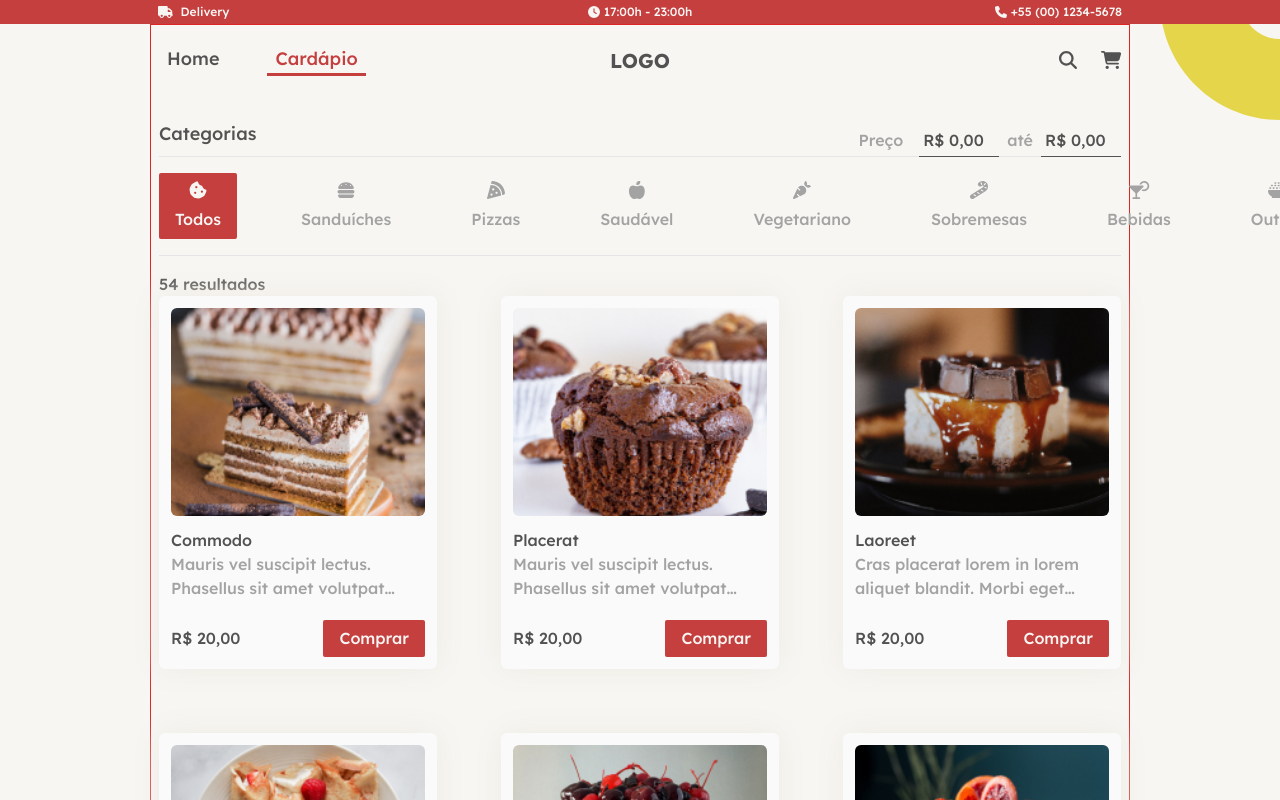
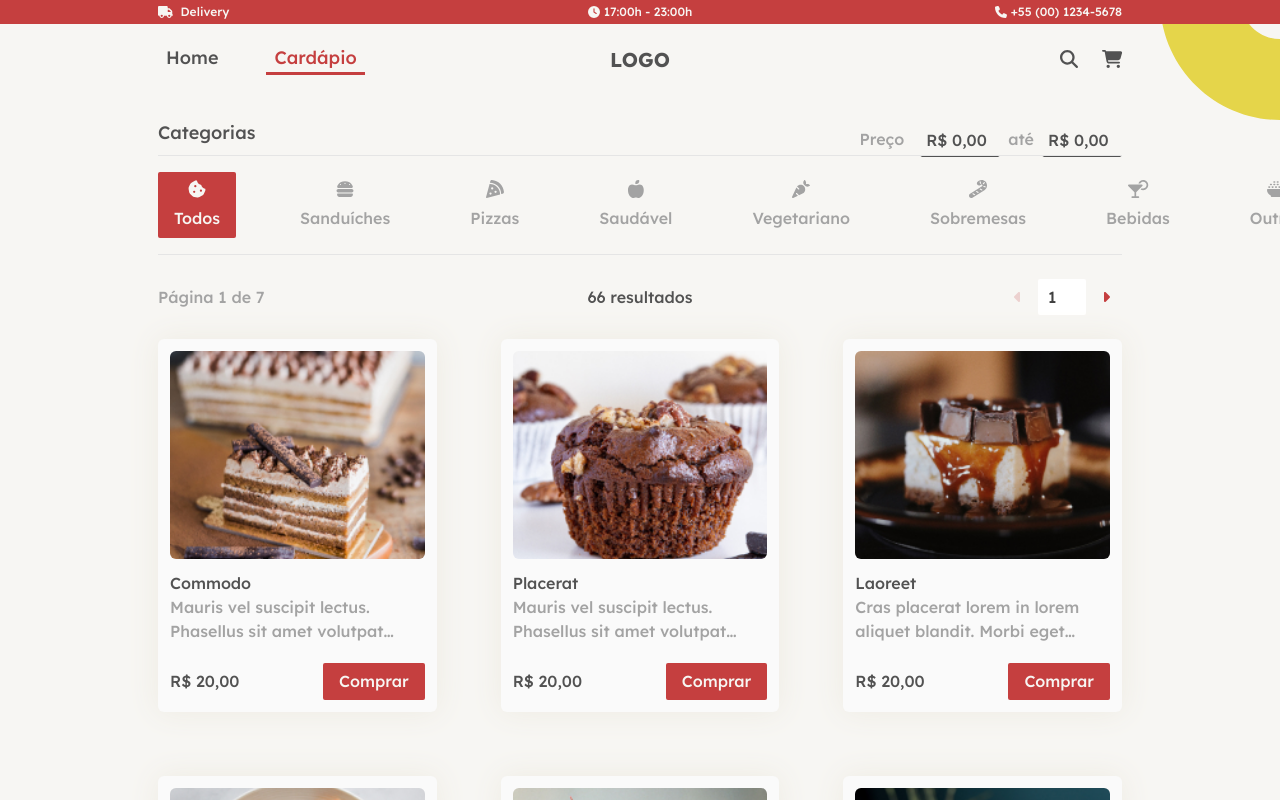
Before and after one commit to aridsm/food-app-2, a React (Vite) app: page /menu in a window 1280 px wide. Shown: the top 800 px of the page. Built offline with nearby package versions, Linux system fonts and the light colour scheme.

Commit message:
fix: ajustar paginação dos itens

```diff
--- a/src/components/General/Layout.tsx
+++ b/src/components/General/Layout.tsx
@@ -8,7 +8,7 @@ const Layout: React.FC<{ children: ReactNode }> = ({ children }) => {
   return (
     <div>
       <SubHeaderTop />
-      <div className="flex flex-col min-h-screen h-full max-w-[980px] mx-auto px-2 py-4 border border-red-600">
+      <div className="flex flex-col min-h-screen h-full max-w-[980px] mx-auto px-2 py-4 ">
         <Header />
         <main className="flex-1 py-10">
           <ArcSvg className="absolute top-2/3 -left-[70px] rotate-90" />
--- a/src/components/Menu/Results.tsx
+++ b/src/components/Menu/Results.tsx
@@ -1,17 +1,101 @@
-import { useState } from "react";
+import { useState, useEffect } from "react";
 import menuItems from "../../store/menuList";
 import MenuItem from "../../types/interfaces/menuItem";
 import classes from "./Results.module.css";
+import { FontAwesomeIcon } from "@fortawesome/react-fontawesome";
+import { faCaretLeft, faCaretRight } from "@fortawesome/free-solid-svg-icons";
+
+interface Page {
+  currentPage: number;
+  totalPages: number;
+}
+
+const itemsPerPage = 9;
 
 const Results: React.FC = () => {
   const [menuItemsList, setMenuItemsList] = useState<MenuItem[]>(menuItems);
+  const [shownMenuItems, setShownMenuItems] = useState<MenuItem[]>(() =>
+    menuItemsList.slice(0, itemsPerPage)
+  );
+  const [totalItems, setTotalItems] = useState<number>(menuItems.length);
+  const [page, setPage] = useState<Page>({
+    currentPage: 1,
+    totalPages: 1,
+  });
+
+  useEffect(() => {
+    setPage((state: Page) => {
+      const totalPages = Math.floor(totalItems / itemsPerPage);
+      return { ...state, totalPages };
+    });
+  }, [totalItems]);
+
+  useEffect(() => {
+    setShownMenuItems(() => {
+      const firstIndexToShow = (page.currentPage - 1) * itemsPerPage;
+      return menuItemsList.slice(
+        firstIndexToShow,
+        itemsPerPage + firstIndexToShow
+      );
+    });
+  }, [menuItemsList, page.currentPage]);
+
+  const onChangePage = (value: string) => {
+    setPage((state: Page) => {
+      const pageSelected: number =
+        Number(value) > page.totalPages ? page.totalPages : Number(value);
+
+      return { ...state, currentPage: pageSelected };
+    });
+  };
+
+  const toPrevious = () => {
+    setPage((state: Page) => {
+      return { ...state, currentPage: state.currentPage - 1 };
+    });
+  };
+
+  const toNextPage = () => {
+    setPage((state: Page) => {
+      return { ...state, currentPage: state.currentPage + 1 };
+    });
+  };
 
   return (
-    <div className="my-4 text-base">
-      <div className="flex justify-between items-center">54 resultados</div>
+    <div className="text-base">
+      <div className="flex justify-between items-center my-6">
+        <div className="text-neutral-400 flex-1">
+          Página {page.currentPage} de {page.totalPages}
+        </div>
+        <div className="flex-1 text-center">{totalItems} resultados</div>
+        <div className="flex items-center flex-1 text-end gap-1">
+          <button
+            disabled={page.currentPage === 1}
+            className="text-red-theme px-3 hover:bg-neutral-200/[.4] rounded-sm ml-auto disabled:text-red-theme/[.2] disabled:cursor-not-allowed"
+            onClick={toPrevious}
+          >
+            <FontAwesomeIcon icon={faCaretLeft} />
+          </button>
+          <input
+            type="number"
+            value={page.currentPage}
+            className="px-2 py-1 w-12"
+            min="1"
+            max={page.totalPages}
+            onChange={(e) => onChangePage(e.target.value)}
+          />
+          <button
+            disabled={page.currentPage === page.totalPages}
+            className="text-red-theme px-3 hover:bg-neutral-200/[.4] rounded-sm disabled:text-red-theme/[.2] disabled:cursor-not-allowed"
+            onClick={toNextPage}
+          >
+            <FontAwesomeIcon icon={faCaretRight} />
+          </button>
+        </div>
+      </div>
 
       <ul className="grid grid-cols-3 gap-16">
-        {menuItemsList.map((item) => (
+        {shownMenuItems.map((item) => (
           <li key={item.id}>
             <button
               className={`bg-neutral-50 p-3 rounded-md text-left w-fit ${classes.card}`}
--- a/src/index.css
+++ b/src/index.css
@@ -35,5 +35,15 @@ ul {
 }
 
 input {
-  @apply outline-blue-500 text-neutral-700;
+  @apply outline-none border-2 border-transparent rounded-sm focus:border-blue-500 text-neutral-700 hover:border-neutral-300;
 }
+
+input::-webkit-outer-spin-button,
+input::-webkit-inner-spin-button {
+  -webkit-appearance: none;
+  margin: 0;
+}
+
+input[type="number"] {
+  -moz-appearance: textfield;
+}
--- a/src/routes/pages/Menu/Menu.tsx
+++ b/src/routes/pages/Menu/Menu.tsx
@@ -100,12 +100,12 @@ const Menu: React.FC = () => {
           <div className="flex items-center">
             <input
               placeholder="R$ 0,00"
-              className="w-20 p-1 border-b border-neutral-600 bg-transparent placeholder:text-neutral-600"
+              className="w-20 p-1 border-x-transparent border-b border-t-transparent border-neutral-600 bg-transparent placeholder:text-neutral-600"
             />
             <p className="mx-2">até</p>
             <input
               placeholder="R$ 0,00"
-              className="w-20 p-1 border-b border-neutral-600 bg-transparent placeholder:text-neutral-600"
+              className="w-20 p-1 border-x-transparent border-b border-t-transparent border-neutral-600 bg-transparent placeholder:text-neutral-600"
             />
           </div>
         </div>
```
